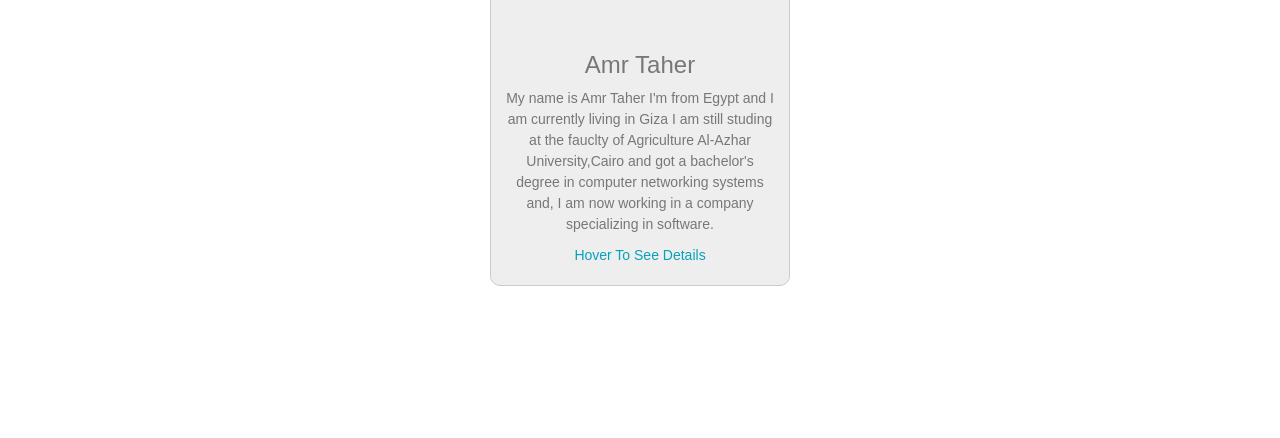
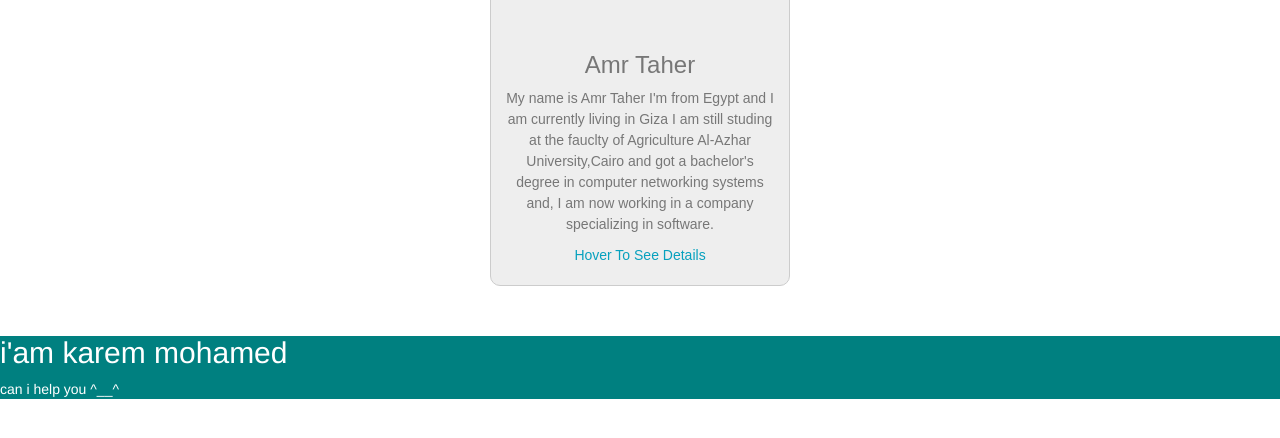
Before and after one commit to karem-mohamed/Flip-Card, a plain HTML site: page index.html in a window 1280 px wide. Shown: the part 134-572 px from the top of the page. Drawn offline with Linux system fonts and the light colour scheme.

Commit message:
Update index.html

```diff
--- a/index.html
+++ b/index.html
@@ -35,6 +35,10 @@
                 </ul>
             </div>
         </div>
+        <div class="karem-section" style="background-color:teal" >
+            <h2 style="color:white">i'am karem mohamed</h2>
+            <p style="color:white">can i help you ^__^ <p>
+        </div>
 
         <script src="Js/jquery-3.3.1.min.js"></script>
         <script src="Js/bootstrap.min.js"></script>
```
